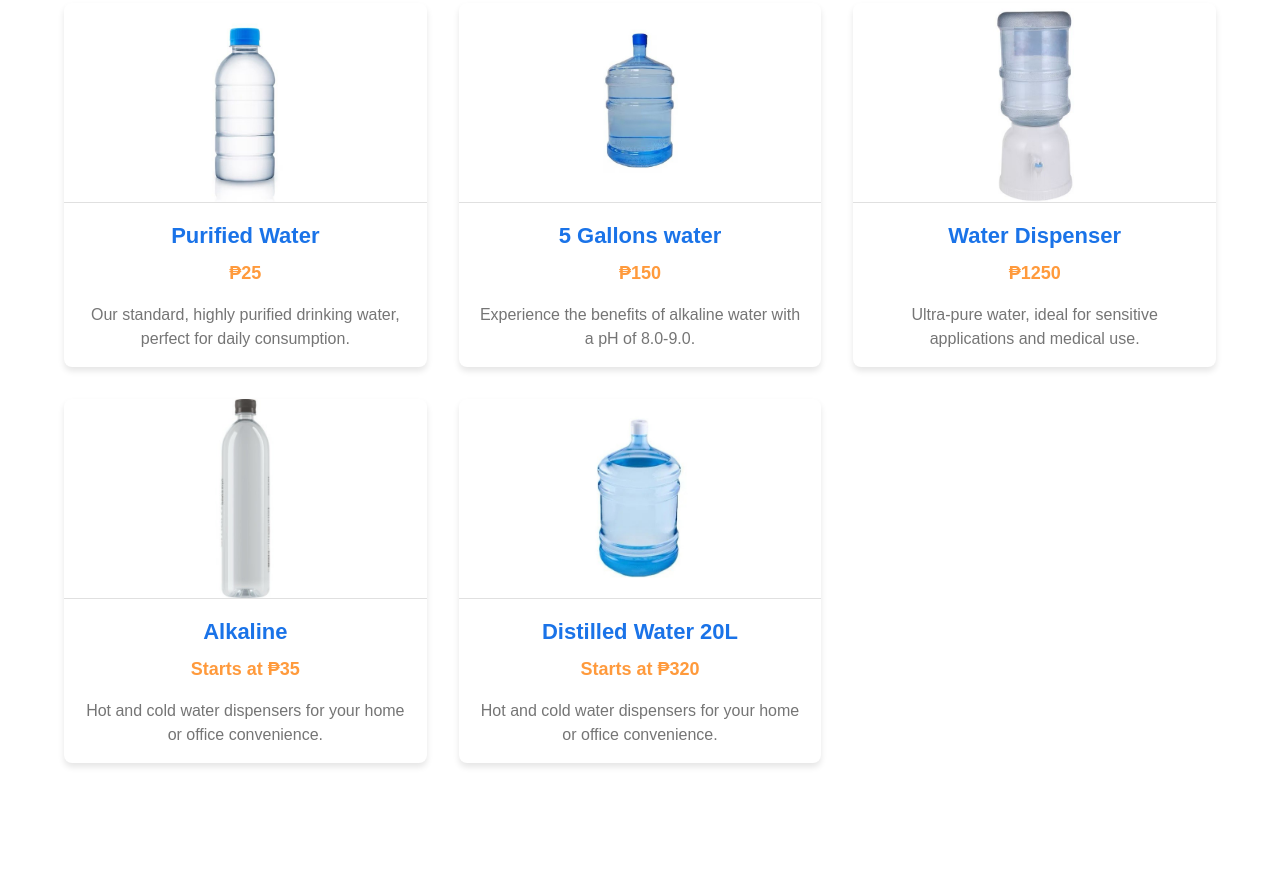
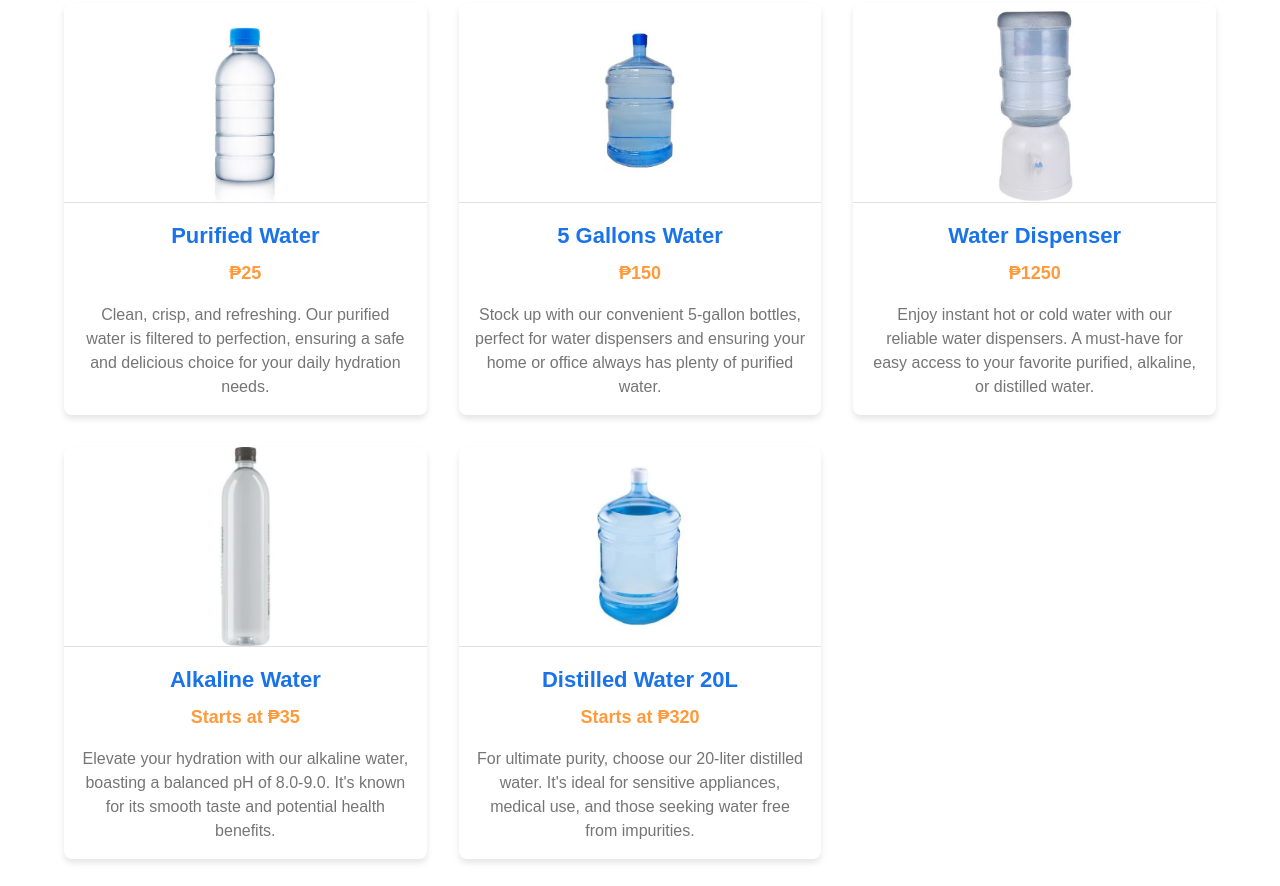
Before and after one commit to Csar0427/WaterStation, a plain HTML site: page index.html in a window 1280 px wide. Shown: the part 1334-2220 px from the top of the page. Drawn offline with nearby package versions, Linux system fonts and the light colour scheme.

Commit message:
Change Description

```diff
--- a/index.html
+++ b/index.html
@@ -122,45 +122,53 @@
             <h3>Purified Water</h3>
             <p class="product-price">₱25</p>
             <p class="product-description">
-              Our standard, highly purified drinking water, perfect for daily
-              consumption.
+              Clean, crisp, and refreshing. Our purified water is filtered to
+              perfection, ensuring a safe and delicious choice for your daily
+              hydration needs.
             </p>
           </div>
 
           <div class="product-card">
-            <img src="assets/5 gallon.jpg" alt="Alkaline Water" />
-            <h3>5 Gallons water</h3>
+            <img src="assets/5 gallon.jpg" alt="5 Gallon Water Bottle" />
+            <h3>5 Gallons Water</h3>
             <p class="product-price">₱150</p>
             <p class="product-description">
-              Experience the benefits of alkaline water with a pH of 8.0-9.0.
+              Stock up with our convenient 5-gallon bottles, perfect for water
+              dispensers and ensuring your home or office always has plenty of
+              purified water.
             </p>
           </div>
 
           <div class="product-card">
-            <img src="assets/Water Dispenser.jpg" alt="Distilled Water" />
+            <img src="assets/Water Dispenser.jpg" alt="Water Dispenser" />
             <h3>Water Dispenser</h3>
             <p class="product-price">₱1250</p>
             <p class="product-description">
-              Ultra-pure water, ideal for sensitive applications and medical
-              use.
+              Enjoy instant hot or cold water with our reliable water
+              dispensers. A must-have for easy access to your favorite purified,
+              alkaline, or distilled water.
             </p>
           </div>
 
           <div class="product-card">
-            <img src="assets/alkalaine.jpg" alt="Water Dispenser" />
-            <h3>Alkaline</h3>
+            <img src="assets/alkalaine.jpg" alt="Alkaline Water" />
+            <h3>Alkaline Water</h3>
             <p class="product-price">Starts at ₱35</p>
             <p class="product-description">
-              Hot and cold water dispensers for your home or office convenience.
+              Elevate your hydration with our alkaline water, boasting a
+              balanced pH of 8.0-9.0. It's known for its smooth taste and
+              potential health benefits.
             </p>
           </div>
 
           <div class="product-card">
-            <img src="assets/Distilled.jpg" alt="Water Dispenser" />
+            <img src="assets/Distilled.jpg" alt="Distilled Water 20L" />
             <h3>Distilled Water 20L</h3>
             <p class="product-price">Starts at ₱320</p>
             <p class="product-description">
-              Hot and cold water dispensers for your home or office convenience.
+              For ultimate purity, choose our 20-liter distilled water. It's
+              ideal for sensitive appliances, medical use, and those seeking
+              water free from impurities.
             </p>
           </div>
         </div>
```
